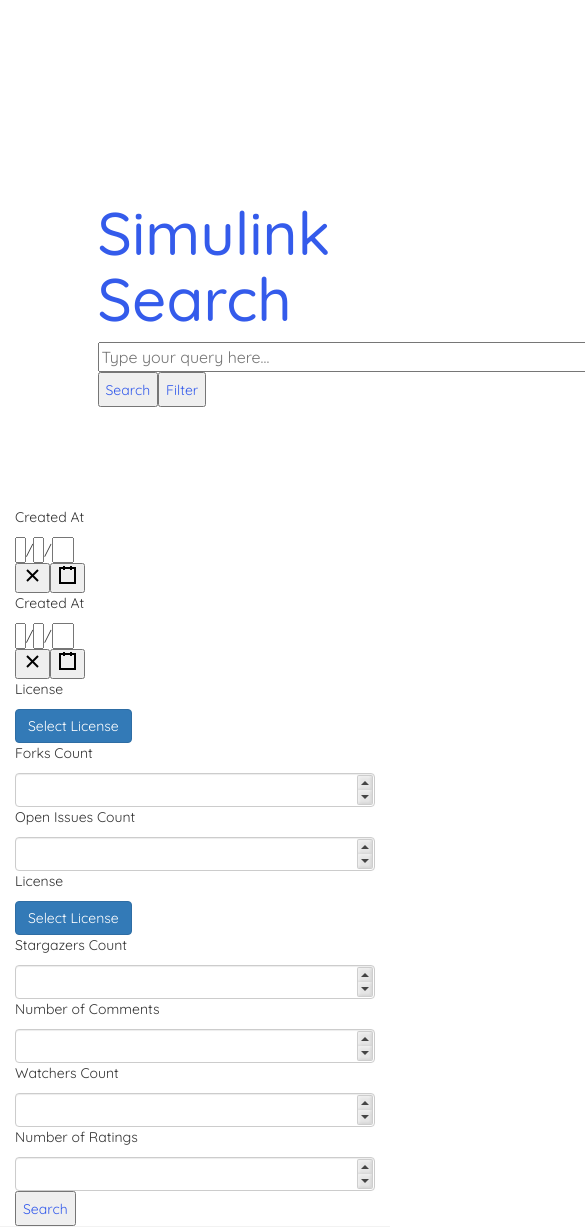
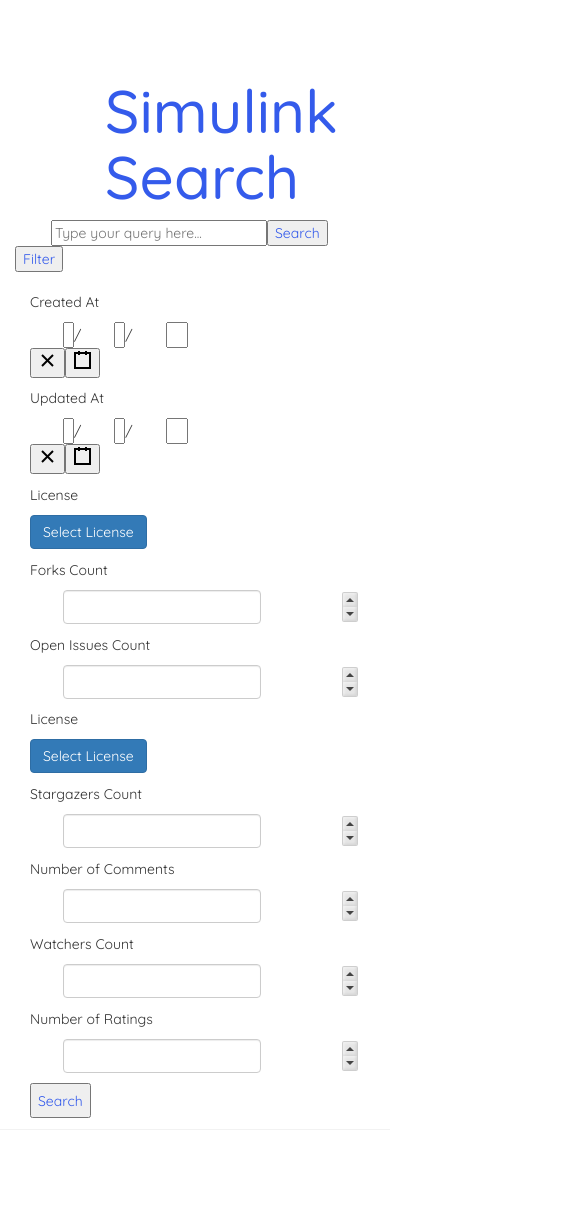
Before and after one commit to CSE3311-Team8/SampleSLProject, a React (Create React App) app in the folder simulink-search/: page /filter in a window 390 px wide. Shown: the top 1227 px of the page, 585 px wide, since content can reach past the window. After the commit the page ends 1130 px from the top, so only its background shows below. Built offline with nearby package versions, Linux system fonts and the light colour scheme.

Commit message:
Filter page complete, more styling added

```diff
--- a/simulink-search/src/App.js
+++ b/simulink-search/src/App.js
@@ -2,6 +2,7 @@
 import React, { useState } from 'react';
 import {BrowserRouter as Router, Routes, Route, Link} from 'react-router-dom'
 import Home from './Home';
+import { Col, Container, Row } from 'react-bootstrap';
 import Filter from './Filter';
 
 
@@ -16,38 +17,48 @@
   //search bar implemented in App.js so it persists on page, could be done with component
   //home route returns regular search bar
   //filter switches to the filtering page
+
+
+  /*Table headers must be set to 20%*/
+  /*Give bottom margin to tables mapped in regular search*/
+
+
+
   return (
 
     <Router>
-      <div className="App">
-        <div className="search">
+      <Container className="App">
+        <Row className="search">
+          <Col md='12' className="search-bar">
             <h2>{title}</h2>
 
-            <input className = "searchText" type="text" placeholder='Type your query here...' style={{fontSize: "16px",  width:"650px", height: "30px" }} onChange={(e)=>{
+            <input className = "searchText" type="text" placeholder='Type your query here...' style={{}} onChange={(e)=>{ setSearchWord(e.target.value);}}/>
 
-              setSearchWord(e.target.value);
 
-            }}/>
+
+
 
             <Link to = {'/'}>
-              <button className='search-button' style={{ color: '#345beb', height: "35px"}}>Search
+              <button className='search-button' style={{ color: '#345beb'}}>Search
               </button>
             </Link>
 
             <Link to = {'/filter'}>
-              <button className='filter' style={{ color: '#345beb', height: "35px"}}>Filter</button>
+              <button className='filter' style={{ color: '#345beb'}}>Filter</button>
             </Link>
+          </Col>
 
-        </div>
-        <div className="content">
-
+        </Row>
+        <div className="row">
+          <div className="col-lg-12">
             <Routes>
               <Route exact path="/" element ={<Home string = {searchWord}/>}/>
               <Route exact path="/filter" element = {<Filter/>}/>
             </Routes>
+          </div>
 
         </div>
-      </div>
+      </Container>
 
     </Router>
   );
--- a/simulink-search/src/Filter.js
+++ b/simulink-search/src/Filter.js
@@ -1,10 +1,10 @@
 import React from "react";
 import{ useState } from "react";
-import Table from "react-bootstrap/Table";
+import { Col, Container, Row } from 'react-bootstrap';
 import DropdownButton from 'react-bootstrap/DropdownButton';
 import Dropdown from 'react-bootstrap/Dropdown';
 import DatePicker from 'react-date-picker';
-import { MDBContainer, MDBRow, MDBCol } from 'mdb-react-ui-kit';
+
 import NumericInput from 'react-numeric-input';
 NumericInput.style.input.color = 'blue';
 
@@ -72,17 +72,17 @@
   //this is for testings purposes
   return (
 
-    <MDBContainer>
-      <MDBRow>
-        <MDBCol md='4' className='col-example'>
+    <Container>
+      <Row className="date">
+        <Col md='4' className='col-example'>
           <p>Created At</p>
           <DatePicker onChange={onChange} value={value} />
-        </MDBCol>
-        <MDBCol md='4' className='col-example'>
-          <p>Created At</p>
+        </Col>
+        <Col md='4' className='col-example'>
+          <p>Updated At</p>
           <DatePicker onChange={onChange1} value={value} />
-        </MDBCol>
-        <MDBCol md='4' className='col-example'>
+        </Col>
+        <Col md='4' className='col-example'>
           <p>License</p>
           <DropdownButton id="dropdown-item-button" title="Select License">
             <Dropdown.ItemText></Dropdown.ItemText>
@@ -90,18 +90,18 @@
             <Dropdown.Item as="button">Java</Dropdown.Item>
             <Dropdown.Item as="button">C#</Dropdown.Item>
           </DropdownButton>
-        </MDBCol>
-      </MDBRow>
-      <MDBRow>
-        <MDBCol md='4' className='col-example'>
+        </Col>
+      </Row>
+      <Row>
+        <Col md='4' className='col-example'>
           <p>Forks Count</p>
           <NumericInput className="form-control"/>
-        </MDBCol>
-        <MDBCol md='4' className='col-example'>
+        </Col>
+        <Col md='4' className='col-example'>
           <p>Open Issues Count</p>
           <NumericInput className="form-control"/>
-        </MDBCol>
-        <MDBCol md='4' className='col-example'>
+        </Col>
+        <Col md='4' className='col-example'>
           <p>License</p>
           <DropdownButton id="dropdown-item-button" title="Select License">
             <Dropdown.ItemText></Dropdown.ItemText>
@@ -109,33 +109,33 @@
             <Dropdown.Item as="button">Java</Dropdown.Item>
             <Dropdown.Item as="button">C#</Dropdown.Item>
           </DropdownButton>
-        </MDBCol>
-      </MDBRow>
-      <MDBRow>
-        <MDBCol md='4' className='col-example'>
+        </Col>
+      </Row>
+      <Row>
+        <Col md='4' className='col-example'>
           <p>Stargazers Count</p>
           <NumericInput className="form-control"/>
-        </MDBCol>
-        <MDBCol md='4' className='col-example'>
+        </Col>
+        <Col md='4' className='col-example'>
           <p>Number of Comments</p>
           <NumericInput className="form-control"/>
-        </MDBCol>
-      </MDBRow>
-      <MDBRow>
-        <MDBCol md='4' className='col-example'>
+        </Col>
+      </Row>
+      <Row>
+        <Col md='4' className='col-example'>
           <p>Watchers Count</p>
           <NumericInput className="form-control"/>
-        </MDBCol>
-        <MDBCol md='4' className='col-example'>
+        </Col>
+        <Col md='4' className='col-example'>
           <p>Number of Ratings</p>
           <NumericInput className="form-control"/>
-        </MDBCol>
-        <MDBCol md='4' className='col-example'>
+        </Col>
+        <Col md='4' className='col-example'>
           <button className='search-button' style={{ color: '#345beb', height: "35px"}}>Search
           </button>
-        </MDBCol>
-      </MDBRow>
-    </MDBContainer>
+        </Col>
+      </Row>
+    </Container>
 
   );
 
--- a/simulink-search/src/index.css
+++ b/simulink-search/src/index.css
@@ -8,70 +8,42 @@
 }
 
 .App {
-
-
   align-items: center;
   max-width: auto;
-
   border-bottom: 1px solid #f2f2f2
 }
+
 .App input {
-
-
+  align-items: center;
+  margin-left: 10%;
+  font-size: "16px";
+  width:60%;
   color: #345beb;
-
 }
 
 .App h2 {
-  offset-distance: 150px;
-
-  align-items: center;
-
+  margin-left: 25%;
   font-size: 60px;
   color:#345beb;
+}
 
+.preview p{
 
+  font-size: 16px;
+  color:black;
 }
-.search {
 
-  align-items: right;
-  margin-left: 25%;
-  margin-top: 200px;
-  margin-bottom: 100px;
+div.search-bar.col-md-12{
 
+  margin-top: 20%;
+  margin-bottom: 5%;
+}
+div.col-example.col-md-4{
+
+  margin-bottom: 3%;
 }
 
 
-.p {
-  max-width: auto;
-  align-items: left;
-  font-size: 16px;
-  color:#345beb;
-
-}
-
-.content.p:hover{
-  font-size: 16px;
-  color:#345beb;
-  box-shadow: 1px 3px 5px rgba(0,0,0,0,1)
-}
-.content a{
-
-
-  font-size: 16px;
-  color:#345beb;
-
-
-}
-tr.same-col-widths th {
-  width: 20%;
-}
 td.url {
   text-decoration: underline;
 }
-.content h2{
-
-  font-size: 16px;
-  color:#345beb;
-
-}
```
Lines whose indentation alone changed are shown as unchanged.
